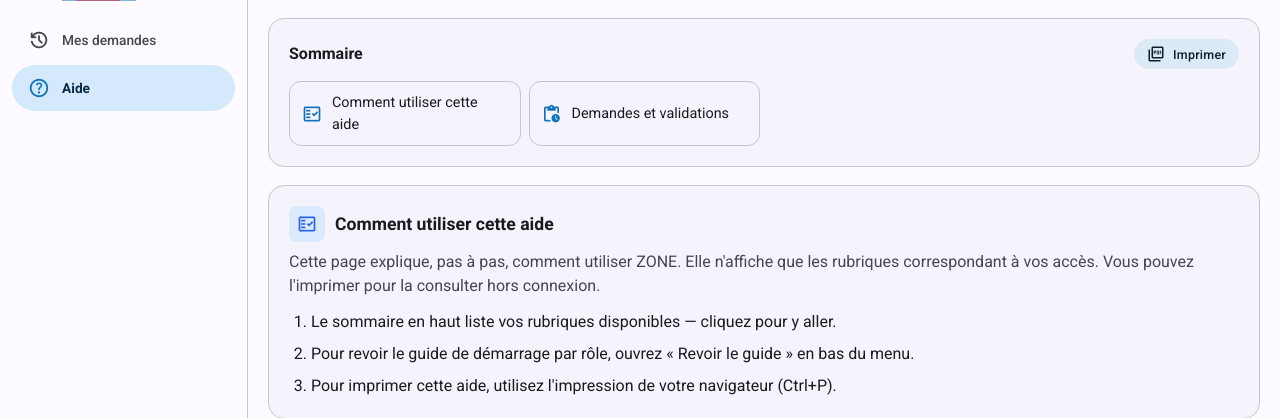
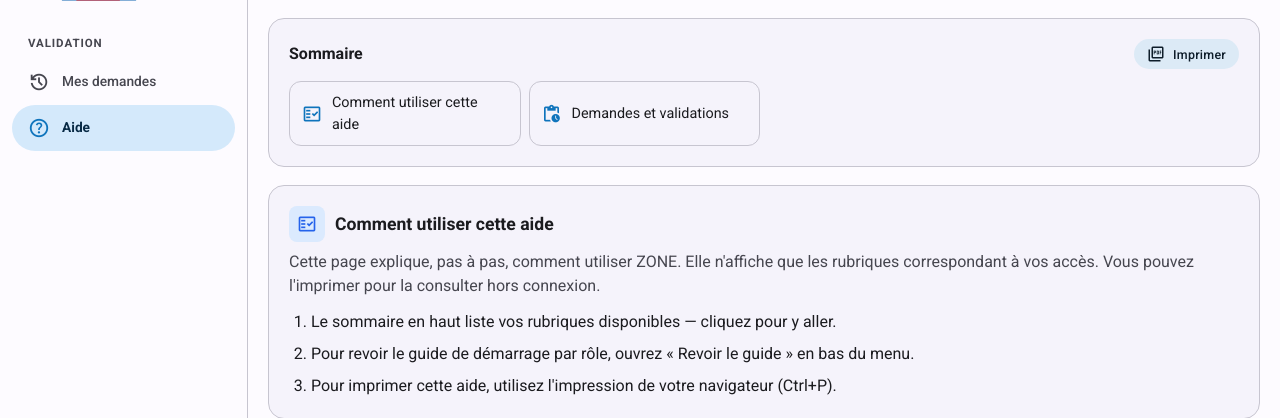
Before and after one commit to DialloOumar/zone_web, a Flask app: page /aide in a window 1280 px wide. Shown: the part 58-476 px from the top of the page. Run offline with Flask 3, Linux system fonts and the light colour scheme; the visitor is signed in with stand-in values (Sample User, id 1); data that the repository does not hold is empty; some libraries are stand-ins or nearby versions.

Commit message:
Give Dépenses, Analyse and Validation their own sidebar sections
Nothing closed the Maintenance group, so every item after it read as
part of maintenance. They now sit under Gestion and Validation, each
heading shown only when the role can reach at least one of its items.

```diff
--- a/templates/base.html
+++ b/templates/base.html
@@ -64,36 +64,41 @@
             {% endif %}
             {% endif %}
 
+            {# Own section: these are not maintenance. Without a heading here they
+               read as items of the Maintenance group above. #}
+            {% if has_perm('expense.view') or has_perm('insights.view') or has_perm('invoicing.view') %}
+            <li class="sidebar-section">{{ t['nav.management'] }}</li>
             {% if has_perm('expense.view') %}
-            <li><a href="{{ url_for('expenses.index') }}" class="{% if request.blueprint == 'expenses' %}active{% endif %}">
+            <li><a href="{{ url_for('expenses.index') }}" class="sidebar-sub {% if request.blueprint == 'expenses' %}active{% endif %}">
                 <span class="nav-icon material-symbols-outlined">payments</span> {{ t['nav.expenses'] }}
             </a></li>
             {% endif %}
-
             {% if has_perm('insights.view') %}
-            <li><a href="{{ url_for('insights.index') }}" class="{% if request.blueprint == 'insights' %}active{% endif %}">
+            <li><a href="{{ url_for('insights.index') }}" class="sidebar-sub {% if request.blueprint == 'insights' %}active{% endif %}">
                 <span class="nav-icon material-symbols-outlined">query_stats</span> {{ t['nav.insights'] }}
             </a></li>
             {% endif %}
             {% if has_perm('invoicing.view') %}
-            <li><a href="{{ url_for('invoicing.index') }}" class="{% if request.blueprint == 'invoicing' %}active{% endif %}">
+            <li><a href="{{ url_for('invoicing.index') }}" class="sidebar-sub {% if request.blueprint == 'invoicing' %}active{% endif %}">
                 <span class="nav-icon material-symbols-outlined">request_quote</span> {{ t['nav.invoicing'] }}
             </a></li>
             {% endif %}
+            {% endif %}
 
-
+            {% if can_approve_any or not is_super_admin %}
+            <li class="sidebar-section">{{ t['nav.validation'] }}</li>
             {% if can_approve_any %}
-            <li><a href="{{ url_for('approvals.index') }}" class="{% if request.endpoint == 'approvals.index' %}active{% endif %}">
+            <li><a href="{{ url_for('approvals.index') }}" class="sidebar-sub {% if request.endpoint == 'approvals.index' %}active{% endif %}">
                 <span class="nav-icon material-symbols-outlined">pending_actions</span> {{ t['nav.approvals'] }}
                 {% if pending_approvals %}<span class="nav-badge">{{ pending_approvals }}</span>{% endif %}
             </a></li>
             {% endif %}
-
             {% if not is_super_admin %}
-            <li><a href="{{ url_for('approvals.my_requests') }}" class="{% if request.endpoint == 'approvals.my_requests' %}active{% endif %}">
+            <li><a href="{{ url_for('approvals.my_requests') }}" class="sidebar-sub {% if request.endpoint == 'approvals.my_requests' %}active{% endif %}">
                 <span class="nav-icon material-symbols-outlined">history</span> {{ t['nav.my_requests'] }}
                 {% if my_pending %}<span class="nav-badge">{{ my_pending }}</span>{% endif %}
             </a></li>
+            {% endif %}
             {% endif %}
 
             <li><a href="{{ url_for('help_page') }}" class="{% if request.endpoint == 'help_page' %}active{% endif %}">
```
